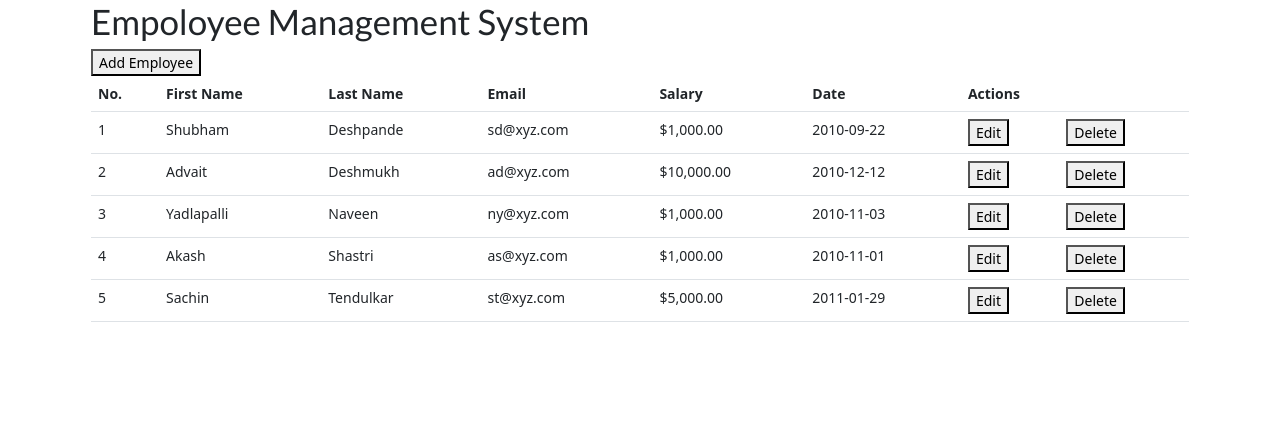
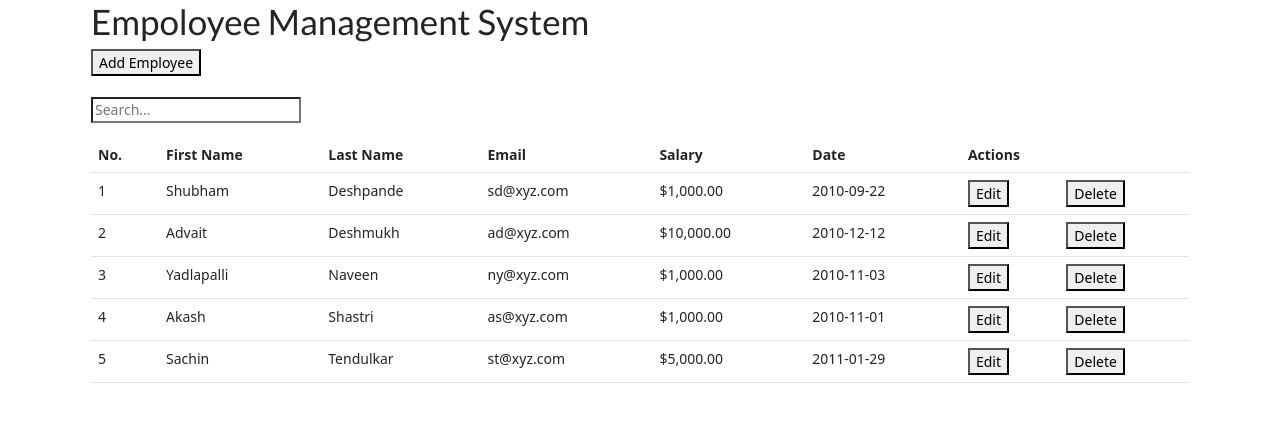
Before and after one commit to ErwinTheBeast/Employeement-Management-System, a React (Create React App) app: page / in a window 1280 px wide. Both pictures are taken after typing "name@example.com", "Sample123" into the empty fields and a click on the button "Login". Shown: the top 422 px of the page. Built offline with nearby package versions, Linux system fonts and the light colour scheme.

Commit message:
Update index.tsx
Added Search feature

```diff
--- a/src/Dashboard/Page/index.tsx
+++ b/src/Dashboard/Page/index.tsx
@@ -12,6 +12,7 @@ function DashBoard() {
     const [isAdding, setIsAdding] = useState(false); // So that when useState = true, only then pop-up for Adding or Editing will appear
     const [isEditing, setIsEditing] = useState(false);
     const [selectedEmployee, setSelectedEmployee] = useState(null); // will contain data of the particular employee that we select (say for updation/deletion), by default null
+    const [query, setQuery] = useState("");
 
     const handleEdit = (id) => {
         const [employee] = employees.filter(employee => employee.id === id);
@@ -43,6 +44,20 @@ function DashBoard() {
         });
     }
 
+
+    /* some keyword can also be used if you wanna do advanced searching using all the fields
+     ---> didn't use because didn't understand its usage */
+    const search = (employees) => {
+        return employees.filter(
+            (employee) => employee.firstName.toLowerCase().includes(query) ||
+            employee.firstName.includes(query) ||
+            employee.lastName.toLowerCase().includes(query) ||
+            employee.lastName.includes(query) ||
+            employee.email.includes(query)
+            );
+
+    };
+
   return (
     <div className = 'container'>
         {!isAdding && !isEditing && (  /* When we aren't doing any editing or adding but simply viewing */
@@ -51,8 +66,17 @@ function DashBoard() {
                 <Header
                     setIsAdding={setIsAdding}
                 />
+                <br/>
+                <p>
+                    <input
+                    type="text"
+                    placeholder="Search..."
+                    className="search"
+                    onChange={(e) => setQuery(e.target.value)}
+                    />
+                </p>
                 <List
-                    employees={employees}
+                    employees={search(employees)}
                     handleEdit={handleEdit} // We are creating buttons for each list item, to allow for edit and delete, the handle functions are responsive to the click and then pass the responsibility of editing & deleting to parent function
                     handleDelete={handleDelete}
                 />
```
